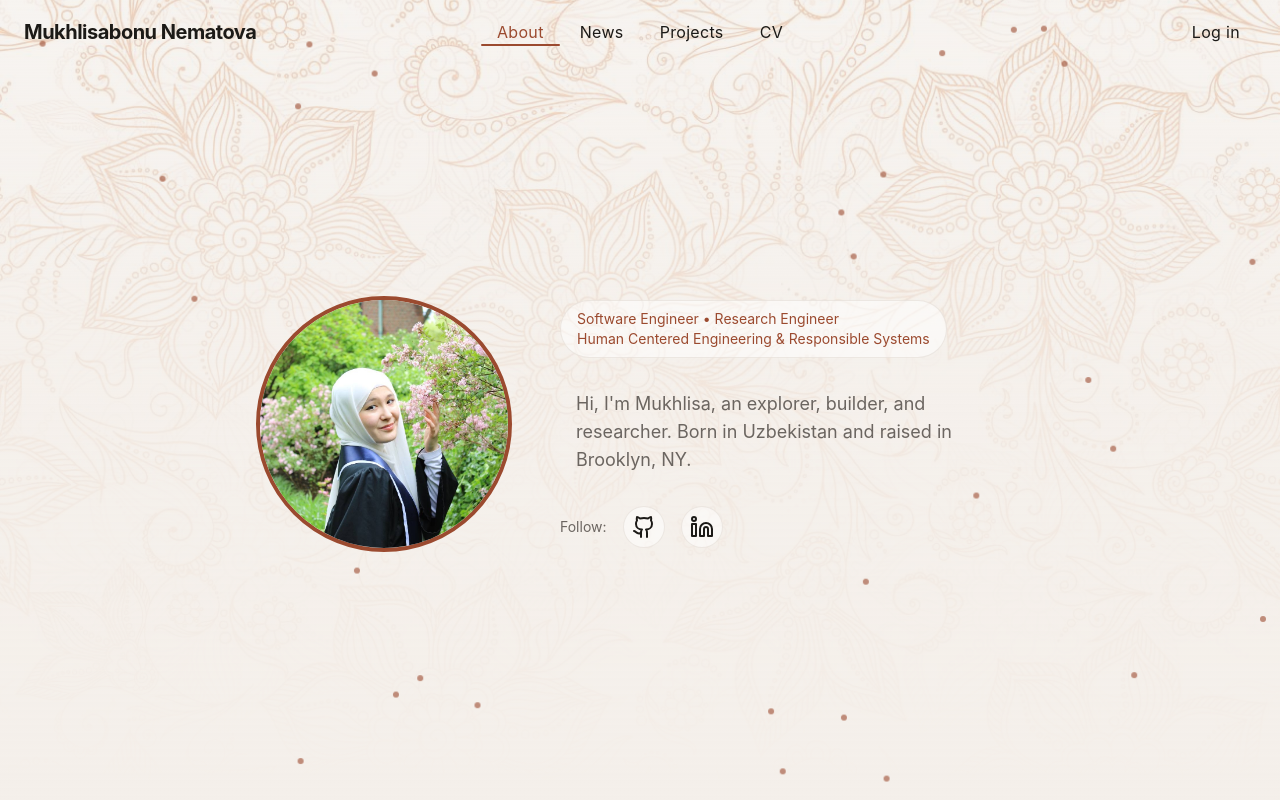
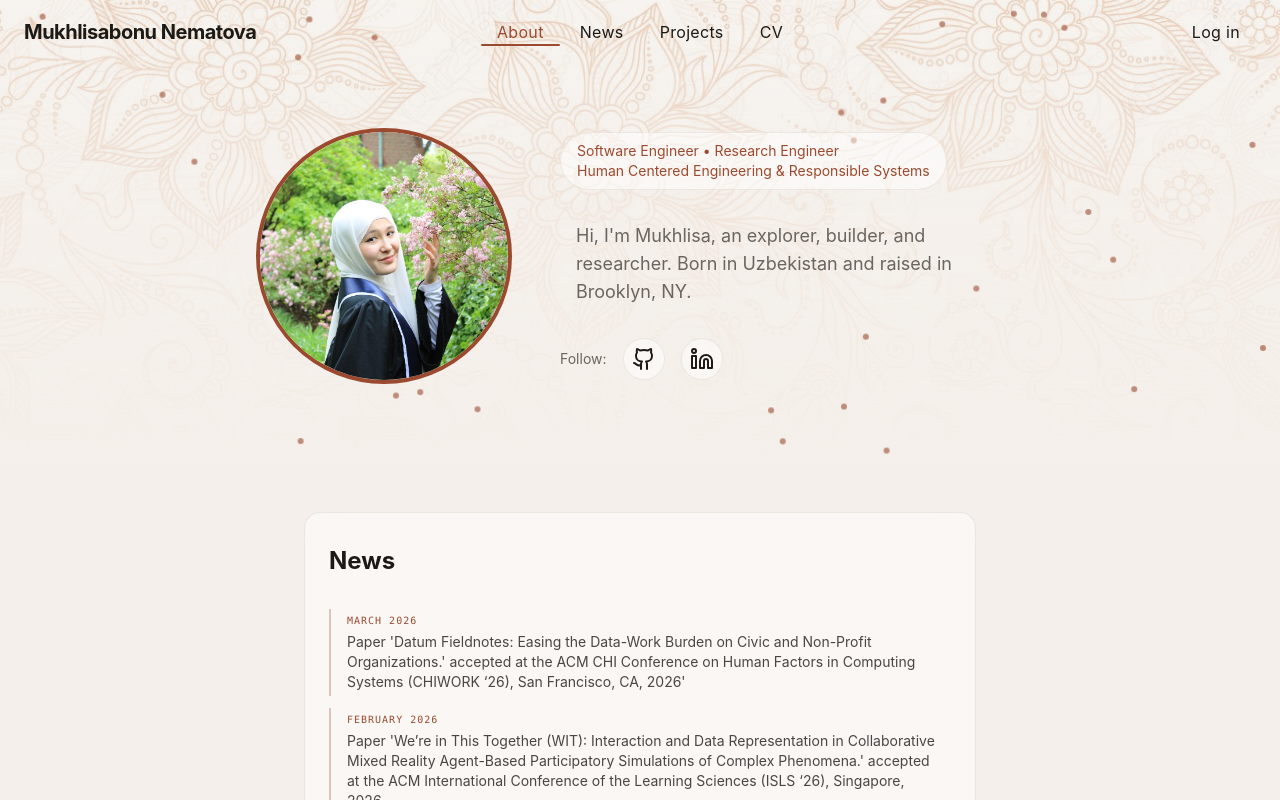
Before and after one commit to mukhlisanematova/mukhlisanematova.github.io, a React (Vite) app: page / in a window 1280 px wide. Shown: the top 800 px of the page. Built offline with nearby package versions, Linux system fonts and the light colour scheme.

Commit message:
fixed gap between Hero section and News section

```diff
--- a/src/sections/Hero.jsx
+++ b/src/sections/Hero.jsx
@@ -2,7 +2,7 @@ import { Github, Linkedin } from "lucide-react";
 
 export const Hero = () => {
     return (
-    <section className="relative min-h-screen flex items-center overflow-hidden"
+    <section className="relative flex items-center overflow-hidden"
         aria-label="Introduction">
         {/* Background */}
             <div className="absolute inset-0">
@@ -93,5 +93,5 @@ export const Hero = () => {
                 </div>
             </div>
         </section>
-            );
+    );
 }
```
